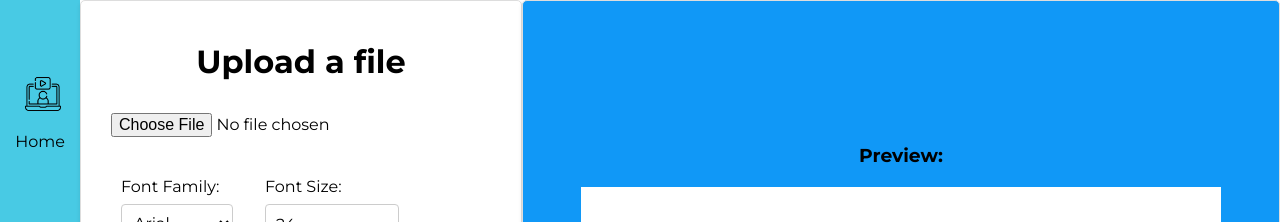
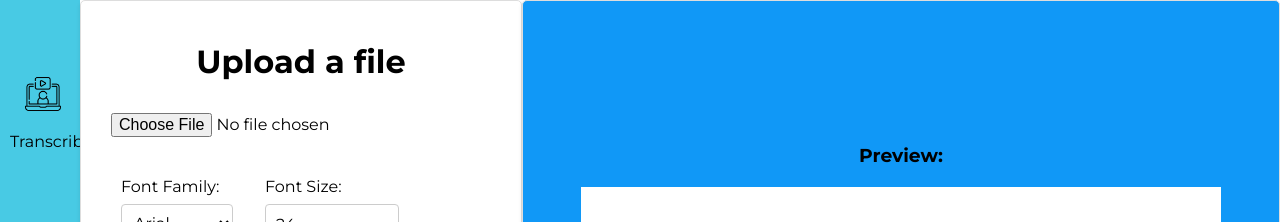
Before and after one commit to chinmayyyyyy/TranscribeEase, a React (Create React App) app: page / in a window 1280 px wide. Shown: the top 222 px of the page. Built offline with nearby package versions, Linux system fonts and the light colour scheme; a web font is replaced by a local one.

Commit message:
Update App.js

```diff
--- a/src/App.js
+++ b/src/App.js
@@ -15,7 +15,7 @@ function App() {
                 <Link to="/">
                     <div>
                     <img src={require('./Assets/video-call.png')} alt=""/>
-                      <p>Home</p>
+                      <p>Transcribe</p>
                     </div>
                 </Link>
             </li>
```
